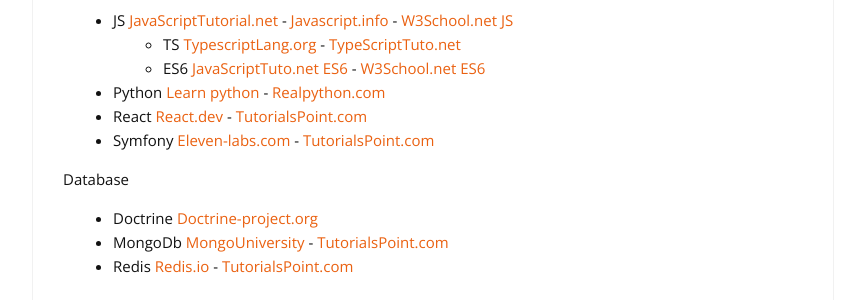
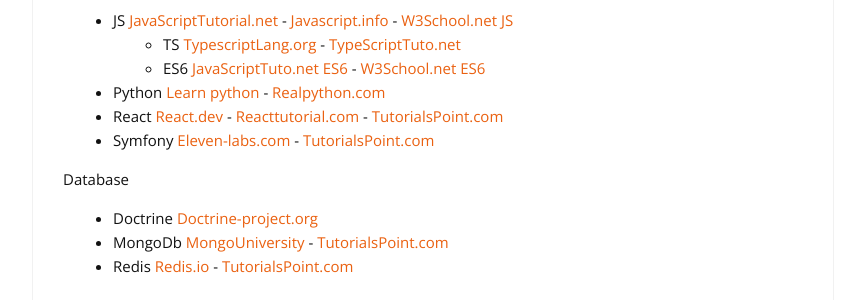
Before and after one commit to cylmat/cylmat.github.io, a Jekyll site: the page built from _pages/train.md, in a window 1280 px wide and 900 px high, scrolled down 729 px. Shown: the part 154-454 px from the top of the window, without its empty margins (207-1072 px from the left). Built offline with Jekyll 4.4.1, drawn with Linux system fonts in a browser that asks for light colours; nearby versions of some CDN libraries.

Commit message:
Update train.md

```diff
--- a/_pages/train.md
+++ b/_pages/train.md
@@ -38,7 +38,7 @@
   + TS [TypescriptLang.org](https://www.typescriptlang.org/docs/handbook/typescript-from-scratch.html) - [TypeScriptTuto.net](https://www.typescripttutorial.net)
   + ES6 [JavaScriptTuto.net ES6](https://www.javascripttutorial.net/es6) - [W3School.net ES6](https://www.w3schools.com/js/js_es6.asp)
 * Python [Learn python](https://www.learnpython.org) - [Realpython.com](https://realpython.com)
-* React [React.dev](https://react.dev/learn) - [TutorialsPoint.com](https://www.tutorialspoint.com/reactjs/reactjs_installation.htm)
+* React [React.dev](https://react.dev/learn) - [Reacttutorial.com](https://www.reacttutorial.com/) - [TutorialsPoint.com](https://www.tutorialspoint.com/reactjs/reactjs_installation.htm)
 * Symfony [Eleven-labs.com](https://blog.eleven-labs.com/fr/categories/tutorial) - [TutorialsPoint.com](https://www.tutorialspoint.com/symfony/index.htm)
 
 Database
```
